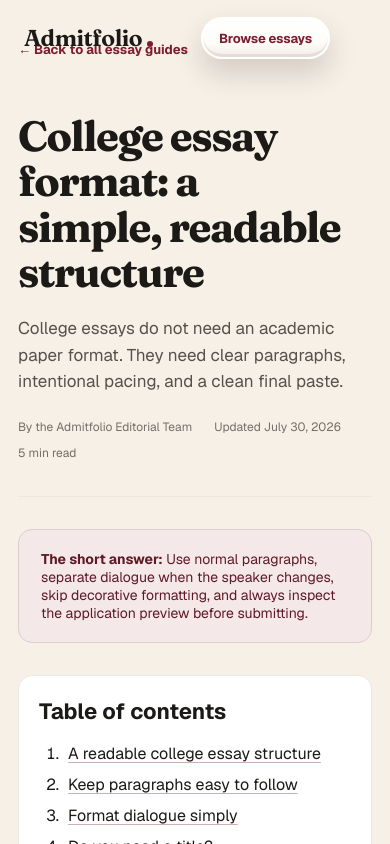
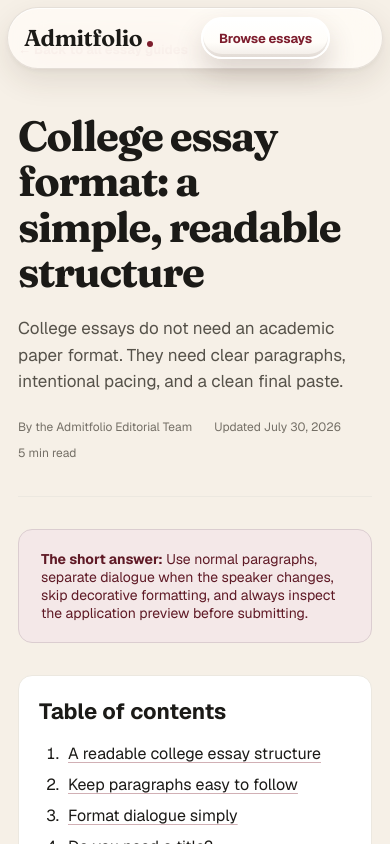
Before and after one commit to anony-mouse1/admitfolio, a Next.js app: page /guides/college-essay-format in a window 390 px wide. Shown: the top 844 px of the page. Built offline with nearby package versions, Linux system fonts and the light colour scheme.

Commit message:
Box the mobile navbar header

```diff
--- a/app/globals.css
+++ b/app/globals.css
@@ -2153,6 +2153,11 @@ body { -webkit-tap-highlight-color: transparent; }
     min-height: 62px;
     padding: 0 9px 0 16px;
     gap: 8px;
+    border-color: rgba(83, 66, 55, .14);
+    background: rgba(255, 252, 247, .82);
+    box-shadow: 0 2px 4px rgba(35,26,21,.04), 0 12px 30px rgba(63,42,31,.11), inset 0 1px rgba(255,255,255,.8);
+    backdrop-filter: blur(18px) saturate(140%);
+    -webkit-backdrop-filter: blur(18px) saturate(140%);
   }
   .nav-spacer { height: 76px; }
   .nav .logo-word { font-size: 23px; }
```
